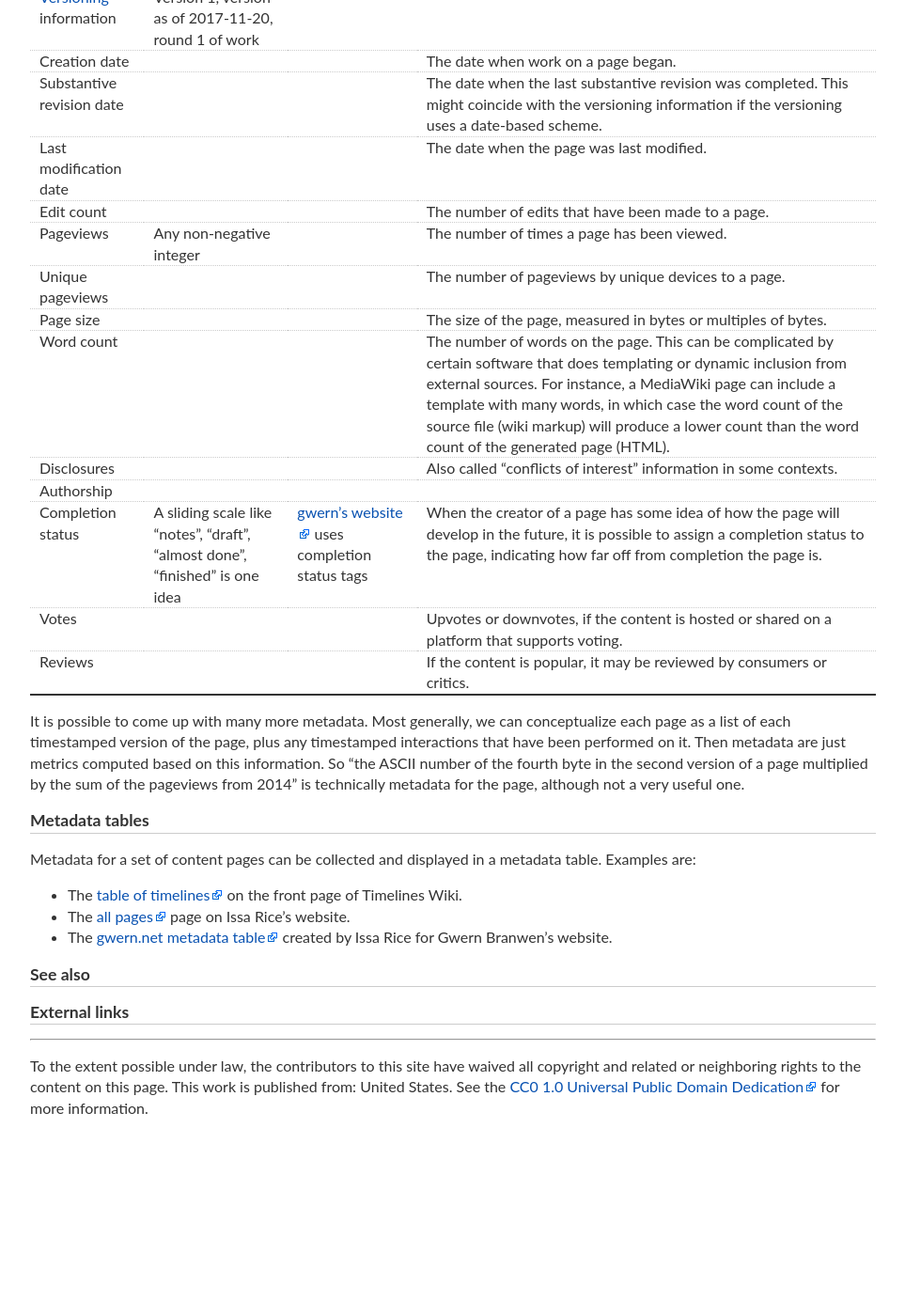
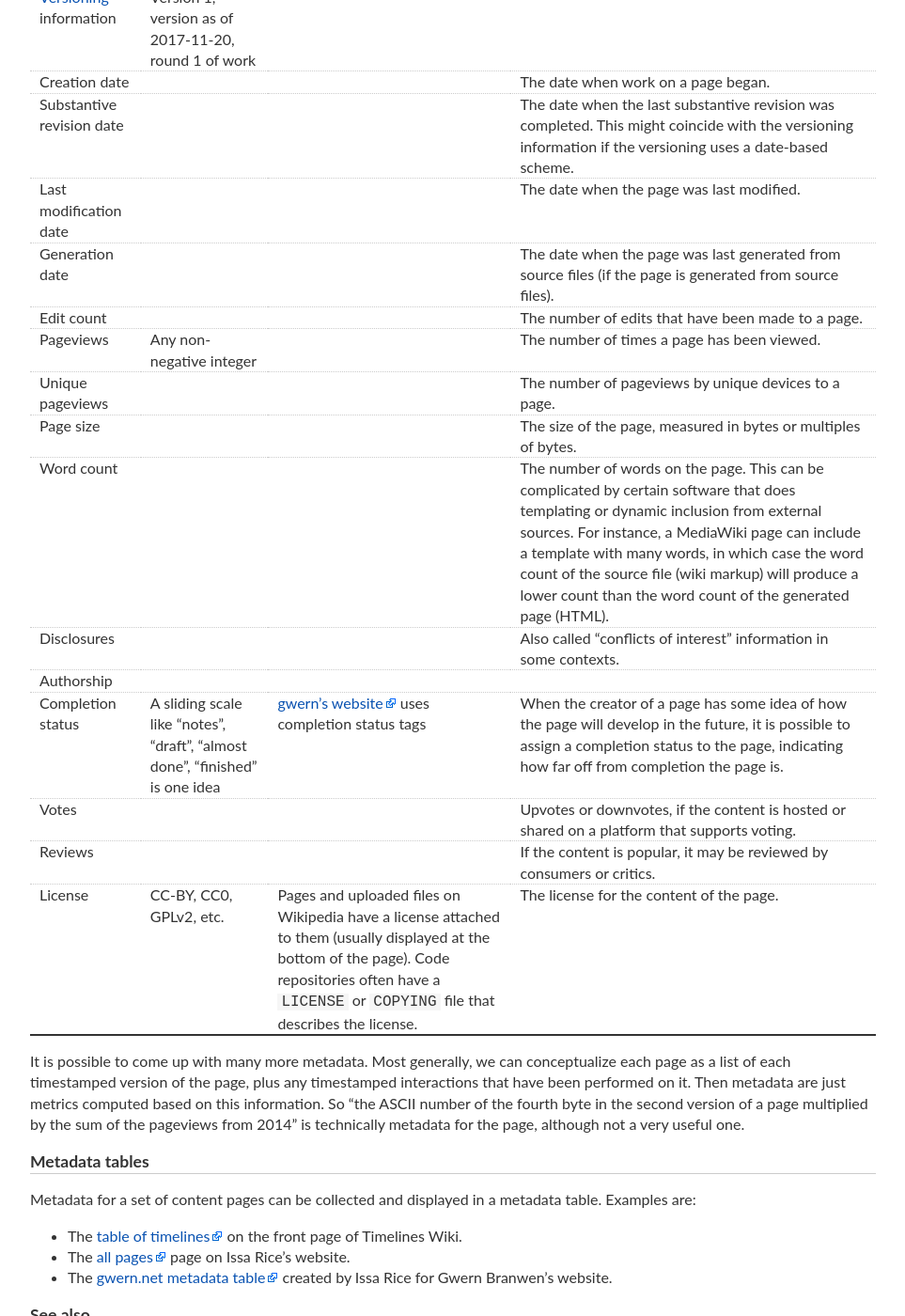
Before and after one commit to riceissa/contentcreation, a Jekyll site: the page built from metadata.md, in a window 1280 px wide and 1400 px high, scrolled down 412 px. Shown: the whole window at 94% size, without its empty margins (158-1121 px from the left). Built offline with Jekyll 4.4.1, drawn with Linux system fonts in a browser that asks for light colours; before the commit the page ends 1618 px from its top, so only the background shows below that.

Commit message:
add more rows

```diff
--- a/metadata.md
+++ b/metadata.md
@@ -22,6 +22,7 @@ For content pages, the following metadata are some possibilities:
 |Creation date|||The date when work on a page began.|
 |Substantive revision date|||The date when the last substantive revision was completed. This might coincide with the versioning information if the versioning uses a date-based scheme.|
 |Last modification date|||The date when the page was last modified.|
+|Generation date|||The date when the page was last generated from source files (if the page is generated from source files).|
 |Edit count|||The number of edits that have been made to a page.|
 |Pageviews|Any non-negative integer||The number of times a page has been viewed.|
 |Unique pageviews|||The number of pageviews by unique devices to a page.|
@@ -32,6 +33,7 @@ For content pages, the following metadata are some possibilities:
 |Completion status|A sliding scale like "notes", "draft", "almost done", "finished" is one idea|[gwern's website](https://www.gwern.net/About) uses completion status tags|When the creator of a page has some idea of how the page will develop in the future, it is possible to assign a completion status to the page, indicating how far off from completion the page is.|
 |Votes|||Upvotes or downvotes, if the content is hosted or shared on a platform that supports voting.|
 |Reviews|||If the content is popular, it may be reviewed by consumers or critics.|
+|License|CC-BY, CC0, GPLv2, etc.|Pages and uploaded files on Wikipedia have a license attached to them (usually displayed at the bottom of the page). Code repositories often have a `LICENSE` or `COPYING` file that describes the license.|The license for the content of the page.|
 
 It is possible to come up with many more metadata. Most generally, we can
 conceptualize each page as a list of each timestamped version of the page, plus
```
